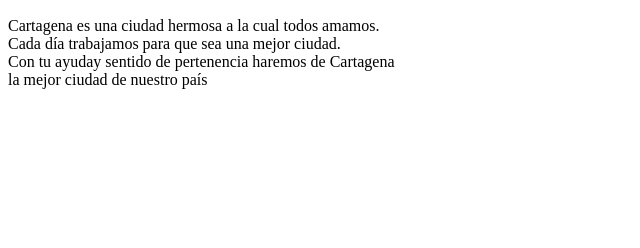
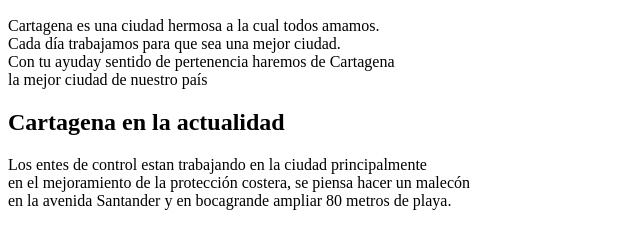
Before and after one commit to JosueDVA/VIVE-CARTAGENA, a plain HTML site: page index.html in a window 1280 px wide. Shown: the part 110-358 px from the top of the page, without its empty margins (0-640 px from the left). Drawn offline with Linux system fonts and the light colour scheme.

Commit message:
Version 2 index.html

```diff
--- a/index.html
+++ b/index.html
@@ -14,5 +14,10 @@
     Con tu ayuday sentido de pertenencia haremos de Cartagena <br>
     la mejor ciudad de nuestro país  </p>
 
+    <h2>Cartagena en la actualidad</h2>
+    <p>Los entes de control estan trabajando en la ciudad principalmente <br>
+    en el mejoramiento de la protección costera, se piensa hacer un malecón <br>
+    en la avenida Santander y en bocagrande ampliar 80 metros de playa. </p>
+
 </body>
 </html>
```
